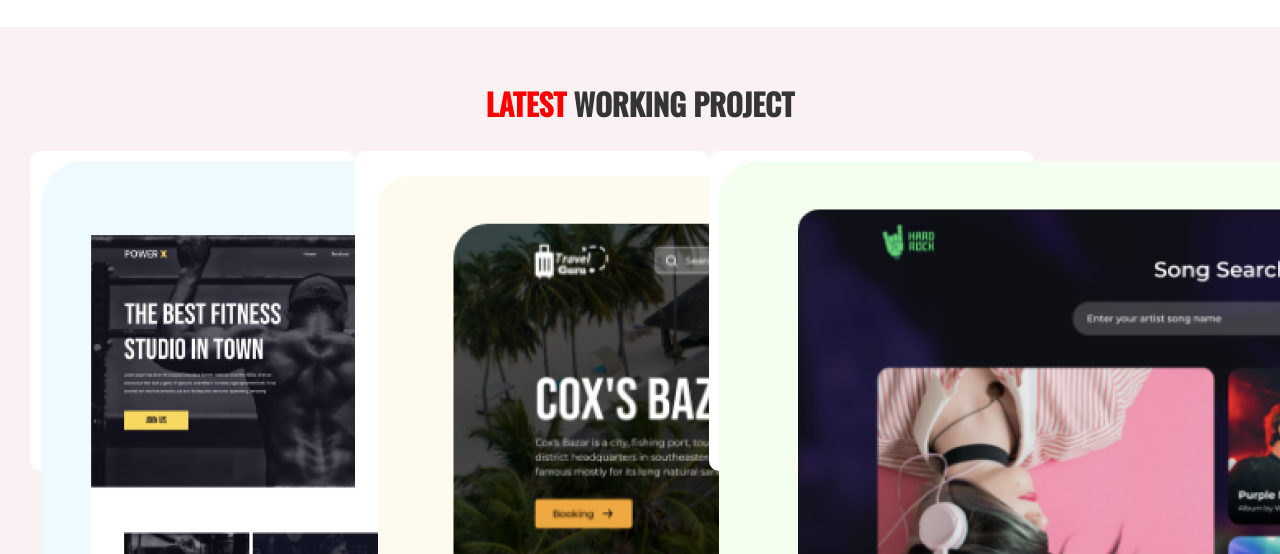
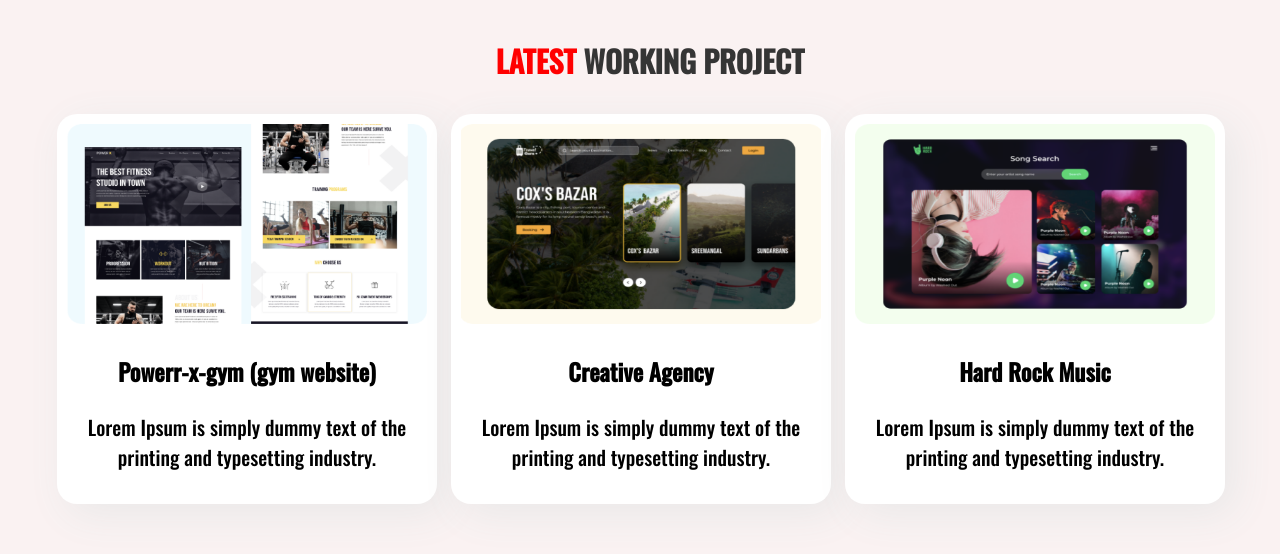
Before and after one commit to samiasultana/first-assignment, a plain HTML site: page index.html in a window 1280 px wide. Shown: the part 1025-1579 px from the top of the page. Drawn offline with nearby package versions, Linux system fonts and the light colour scheme.

Commit message:
3 sections

```diff
--- a/index.html
+++ b/index.html
@@ -46,7 +46,7 @@
                 standard dummy text ever since the 1500s, when an unknown
                 printer took a galley of type and scrambled it to make a type
                 specimen book.</p>
-                <a class="link-button" href="images/Samia Sultana.pdf">Download CV</a>
+                <a class="link-button" href="images/Samia Sultana.pdf" download="CV">Download CV</a>
         </div>
     </section>
 
@@ -77,10 +77,6 @@
     </section>
 
 
-    <section class="inq">
-        <h1>WORK INQUIRY</h1>
-        <img src="shapes/Group_33094_1.png" alt="">
 
-    </section>
 </body>
 </html>
--- a/style.css
+++ b/style.css
@@ -42,7 +42,7 @@ h1{
 }
 
 .half-width img{
-    width: 100%;
+    width: 94%;
 }
 
 section{
@@ -71,39 +71,58 @@ section{
     }
 
     .working-project{
+        text-align: center;
         background-color:rgb(250, 242, 242);
+
         font-size: 20px;
-        text-align: center;
         height: 500px;
         margin: 0;
-        overflow-block: 0;
-
-        padding-bottom: 500px;
-
-
-
+        padding-left: 50px;
+        padding-bottom: 200px;
+        align-items: center;
     }
 
 
-    .single{
-        float: left;
-        background-color: white;
-        box-shadow: white;
-        border-radius: 10px;
-        height: 300px;
-        border-image: fill;
-        width: 25%;
-        padding: 10px;
-        float: left;
-
+    .one-3rd{
+       width: 100%;
+       object-fit: cover;
+        padding-left: 10px;
+        padding-right: 10px;
     }
 
-    .inq img{
-        width: 60%;
+    .single{
+        background-color: white;
+        box-shadow: 10px 10px 40px rgb(233, 232, 232);
+            border-radius: 20px;
+            height: 370px;
+            width: 25%;
+
+            float: left;
+            border:7px white;
+     }
+
+
+     .single img{
+        width: 100%;
         height: 200px;
-        justify-content: center;
-    }
+        object-fit: fill;
+      }
 
-    #agency{
-        padding: 2%;
-    }
+      #gym{
+         width: 30%;
+         margin: 7px;
+         padding: 10px;
+
+
+      }
+      #agency{
+        width: 30%;
+        margin: 7px;
+        padding: 10px;
+
+      }
+      #music{
+        width: 30%;
+        margin: 7px;
+        padding: 10px;
+      }
```
Also changed, not shown: images/image 14.png (added), images/image 6.png (added).
